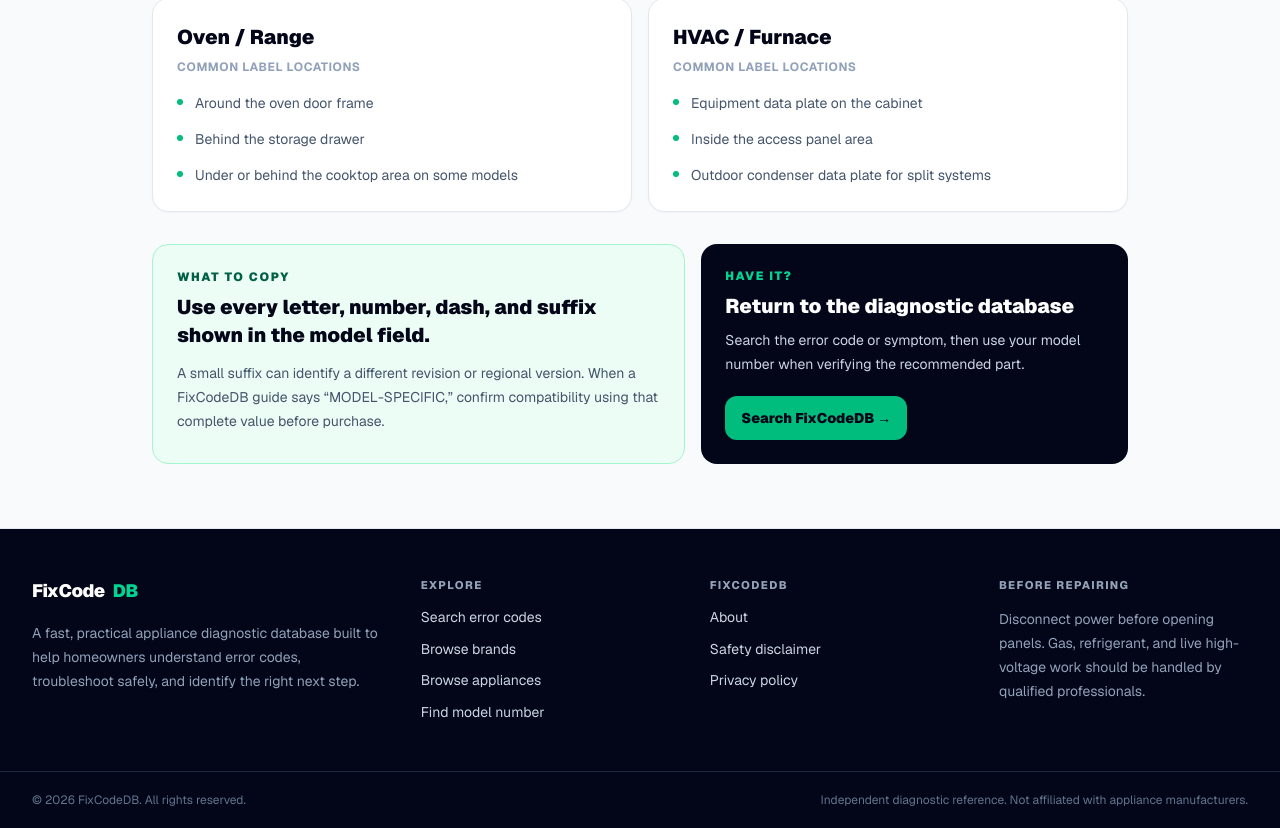
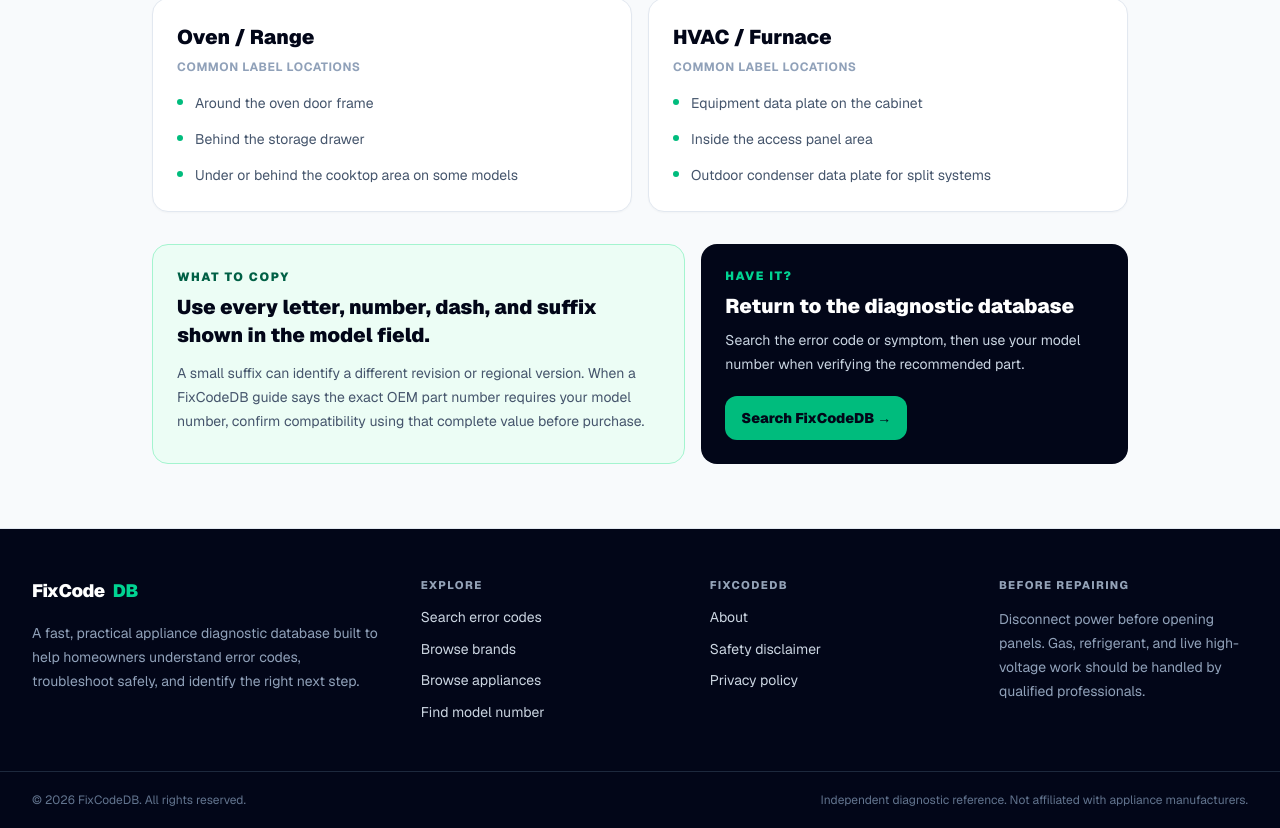
Before and after one commit to andy3145/fixcodes, a Next.js app: page /model-number in a window 1280 px wide. Shown: the part 912-1740 px from the top of the page. Built offline with nearby package versions, Linux system fonts and the light colour scheme.

Commit message:
Update model-number guidance copy

```diff
--- a/src/app/model-number/page.tsx
+++ b/src/app/model-number/page.tsx
@@ -52,7 +52,7 @@ export default function ModelNumberPage() {
                         <section className="rounded-2xl border border-emerald-200 bg-emerald-50 p-6">
                             <p className="text-xs font-black uppercase tracking-[0.14em] text-emerald-800">What to copy</p>
                             <h2 className="mt-2 text-xl font-black text-slate-950">Use every letter, number, dash, and suffix shown in the model field.</h2>
-                            <p className="mt-3 text-sm leading-6 text-slate-600">A small suffix can identify a different revision or regional version. When a FixCodeDB guide says “MODEL-SPECIFIC,” confirm compatibility using that complete value before purchase.</p>
+                            <p className="mt-3 text-sm leading-6 text-slate-600">A small suffix can identify a different revision or regional version. When a FixCodeDB guide says the exact OEM part number requires your model number, confirm compatibility using that complete value before purchase.</p>
                         </section>
 
                         <section className="rounded-2xl bg-slate-950 p-6 text-white">
```
